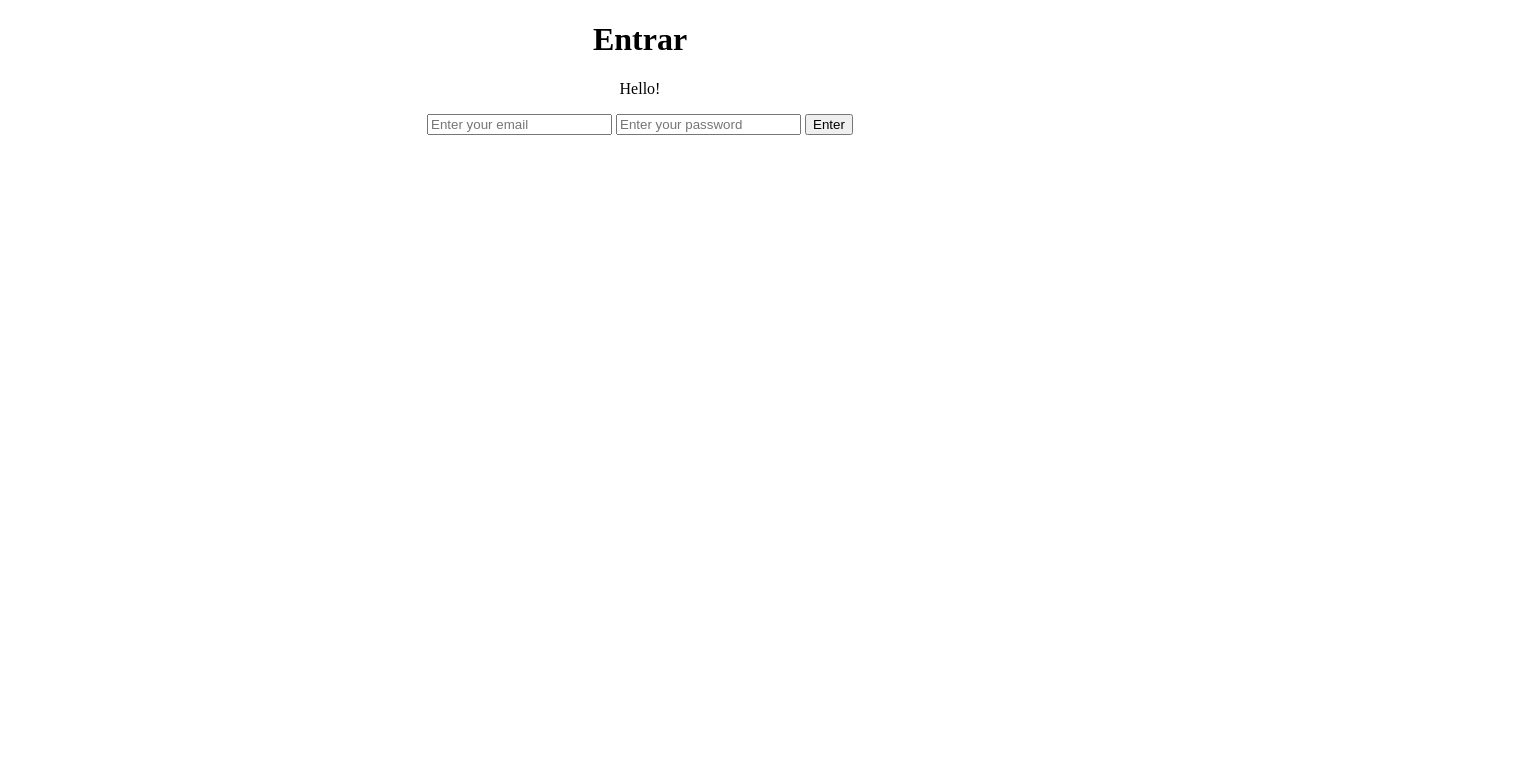
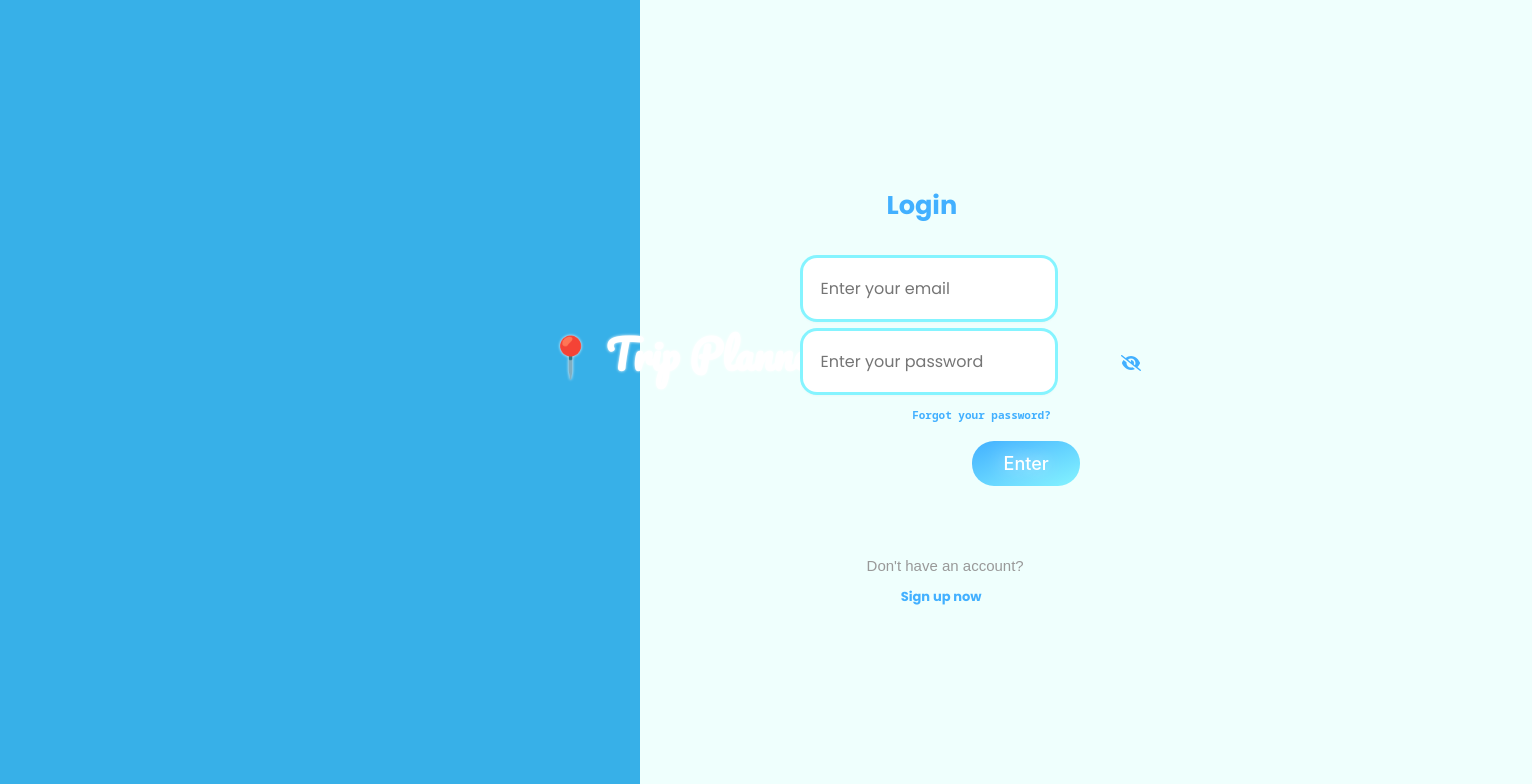
Before and after one commit to LauroAranha/trip-planner-FrontEnd, a React (Create React App) app: page / in a window 1280 px wide. Shown: the top 784 px of the page, 1532 px wide, since content can reach past the window. Built offline with nearby package versions, Linux system fonts and the light colour scheme.

Commit message:
Adding login.js page requirements and styling

```diff
--- a/src/pages/login/login-module.css
+++ b/src/pages/login/login-module.css
@@ -0,0 +1,169 @@
+@import url('https://fonts.googleapis.com/css2?family=Poppins:wght@400;700&display=swap');
+@import url("https://fonts.googleapis.com/css2?family=Noto+Sans+Mono:wght@600&display=swap");
+@import url('https://fonts.googleapis.com/css2?family=Pacifico&display=swap');
+
+*{
+    user-select: none;
+
+}
+
+.container-login h1 {
+    color: white;
+    text-shadow: 0 0 3px #fff;
+    margin-top: -30px;
+    margin-left: 94px;
+    font-size: 40px;
+    font-family: 'Pacifico', sans-serif;
+}
+
+.page-title-login {
+    margin-top: -230px !important;
+    color: #42B0FF;
+    font-size: 1.6rem;
+    text-align: center;
+    font-family: 'Poppins', sans-serif;
+    margin-left: 52%;
+    margin-bottom: 90px;
+}
+
+.page-login {
+    background-image: linear-gradient(to right, #37b0e8 50%, #EFFFFD 50%);
+    margin-top: -9px !important;
+    margin: -260px;
+    padding: 350px;
+    display: flex;
+    flex-direction: column;
+    overflow: hidden;
+}
+
+.page-input-login{
+    margin-top: -70px !important;
+    margin: -30px 0;
+}
+
+.page-input-login input {
+    width: 20%;
+    margin: 0.8rem auto;
+    padding: 1.0rem;
+    display: grid;
+    border: 2px solid transparent;
+    border-radius: 14px;
+    font-size: 1rem;
+    box-shadow: 0 0 0 3px #85F4FF, 0 2px 4px 0 rgb(0 0 0 / 7%), 0 1px 1.5px 0 rgb(0 0 0 / 5%);
+    font-family: 'Poppins', sans-serif;
+    outline: 0;
+    grid-template-columns: 15% 85%;
+    margin-left: 65%;
+}
+
+.page-input-login input:not(:placeholder-shown) {
+    border-bottom: #85F4FF 8px solid;
+}
+
+.page-input-login input:not(:placeholder-shown)+label {
+    transform: translateY(-14px) scale(.8);
+}
+
+.page-input-login span {
+    color: #42B0FF;
+    cursor: pointer;
+    margin: -60px;
+    margin-left: 85%;
+    top: -50px;
+    position: relative;
+}
+
+.user-icon svg {
+    margin-left: 31px;
+}
+
+.login-btn {
+    height: 12%;
+    width: 10%;
+    position: relative;
+    top: -84px !important;
+    margin: 0.1rem;
+    background: linear-gradient(to bottom right, #42B0FF, #85F4FF);
+    border: 0;
+    border-color: #42B0FF 1rem;
+    border-radius: 22px;
+    color: #FFFFFF;
+    text-shadow: 0 0 20px #fff;
+    cursor: pointer;
+    display: inline-block;
+    font-family: -apple-system, system-ui, "Segoe UI", Roboto, Helvetica, Arial, sans-serif;
+    font-size: 18px;
+    font-weight: 500;
+    line-height: 2.5;
+    outline: transparent;
+    padding: 0 1rem;
+    text-align: center;
+    text-decoration: none;
+    transition: box-shadow .2s ease-in-out;
+    user-select: none;
+    -webkit-user-select: none;
+    touch-action: manipulation;
+    white-space: nowrap;
+    margin-left: 71.4%;
+}
+
+.login-btn:not([disabled]):focus {
+    box-shadow: 0 0 .5rem #98f4f9, -.125rem -.125rem 1rem #98f4f9, .125rem .125rem 1rem rgba(66, 194, 255, 1);
+    text-shadow: 0 0 5px #fff;
+}
+
+.login-btn:not([disabled]):hover {
+    box-shadow: 0 0 .5rem #aff0f4, -.125rem -.125rem 1rem #98f4f9, .125rem .125rem 1rem rgba(66, 194, 255, 1);
+    text-shadow: 0 0 5px #fff;
+}
+
+.page-link-login {
+    display: flex;
+    top: -21px ;
+    position: relative;
+    margin: 0.3rem 0;
+    justify-content: center;
+    font-size: 0.85rem;
+    font-family: 'inherit';
+    margin-bottom: 5rem;
+    margin-left: 63% ;
+    font-size: 11px ;
+    font-weight: bold;
+    cursor: pointer;
+    font-family: "Noto Sans Mono", monospace;
+}
+
+.page-link-login a {
+    color: #42B0FF;
+    text-decoration: none;
+}
+
+.page-link-login:not([disabled]):hover {
+    text-decoration: underline;
+    text-decoration-color: #42B0FF;
+}
+
+.create-account {
+    display: flex;
+    margin-top: 96px !important;
+    margin-left: -94%;
+}
+
+.create-account span {
+    color: #999 !important;
+    font-family: 'Ubuntu', sans-serif;
+    font-size: 15px;
+}
+
+.create-account .link-login {
+    margin-top: -80px;
+    cursor: pointer;
+    font-family: 'Poppins', sans-serif;
+    font-weight: bold;
+    margin-left: -63px;
+    font-size: 13px;
+    text-decoration: none;
+    color: #42B0FF;
+    transform: scale(1.0);
+    outline: none;
+}
--- a/src/pages/login/login.js
+++ b/src/pages/login/login.js
@@ -1,26 +1,46 @@
-//import ui from '../../firebase/config';
+import './login-module.css';
 
-import styles from './login-module.css';
 import { useState } from 'react';
 import axios from 'axios';
+import { Link } from 'react-router-dom';
+import { FontAwesomeIcon } from '@fortawesome/react-fontawesome';
+import { faEyeSlash, faEye, faUser } from '@fortawesome/free-solid-svg-icons';
+
+document.body.style.overflow = 'hidden';
+
 const Login = () => {
   const [values, setValues] = useState({
-    email: "",
-    password: ""
+    email: '',
+    password: '',
   });
   const handleSubmit = (e) => {
-    e.preventDefault()
-    console.log(values)
-    axios.post('http://localhost:3000/user/login ',values
-    )
-}
+    e.preventDefault();
+    console.log(values);
+    axios.post('http://localhost:3000/user/login ', values);
+  };
+
+  const [type, setType] = useState('password');
+  const [icon, setIcon] = useState(faEyeSlash);
+
+  const handleToggle = () => {
+    // For the main password field
+    if (type === 'password') {
+      setIcon(faEye);
+      setType('text');
+    } else {
+      setIcon(faEyeSlash);
+      setType('password');
+    }
+  };
 
   return (
-    <div className="login__form">
-      <div className="container">
-        <h1>Entrar</h1>
-        <p>Hello!</p>
-        <form onSubmit ={handleSubmit}>
+    <div className="page-login">
+      <div className="container-login">
+        <h1>📍 Trip Planner</h1>
+      </div>
+      <h1 className="page-title-login">Login</h1>
+      <div className="page-input-login">
+        <form onSubmit={handleSubmit}>
           <label>
             <input
               type="email"
@@ -28,23 +48,36 @@ const Login = () => {
               required
               placeholder="Enter your email"
               value={values.email}
-              onChange = {(e) => setValues({...values, email: e.target.value})}
-
+              onChange={(e) => setValues({ ...values, email: e.target.value })}
             />
           </label>
           {'\n'}
           <label>
             <input
-              type="password"
+              type={type}
               name="password"
               required
               placeholder="Enter your password"
               value={values.password}
-              onChange = {(e) => setValues({...values, password: e.target.value})}
+              onChange={(e) =>
+                setValues({ ...values, password: e.target.value })
+              }
             />
+            <span onClick={handleToggle}>
+              <FontAwesomeIcon icon={icon} />
+            </span>
+            <div className="page-link-login">
+              <a href="" className="name-link">
+                Forgot your password?
+              </a>
+            </div>
           </label>
           {'\n'}
-          <button className="btn">Enter</button>
+          <button className="login-btn">Enter</button>
+          <div className="create-account">
+            <span>Don't have an account?</span>
+            <Link to="/register" className="link-login" >Sign up now</Link>
+          </div>
         </form>
       </div>
     </div>
```
